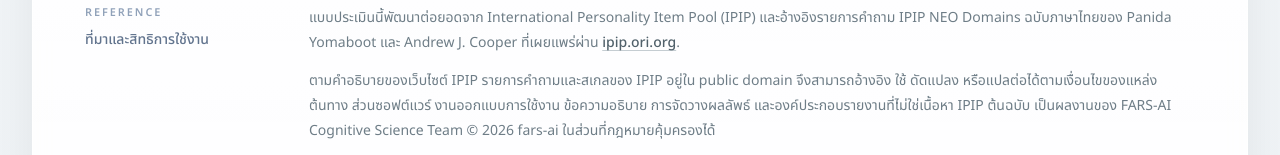
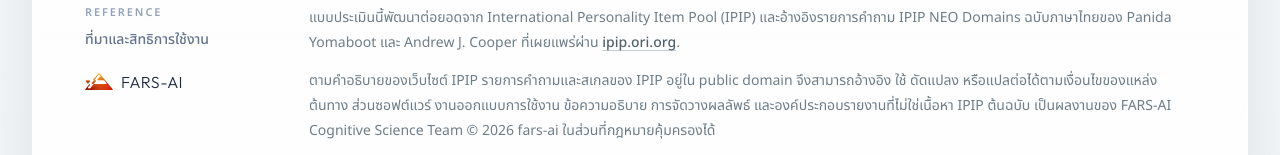
Before and after one commit to f4legs/ocean5-th, a Next.js app: page / in a window 1280 px wide. Shown: the part 1007-1162 px from the top of the page. Built offline with nearby package versions, Linux system fonts and the light colour scheme.

Commit message:
UI: add fars-ai logo

```diff
--- a/app/layout.tsx
+++ b/app/layout.tsx
@@ -1,5 +1,5 @@
 import type { Metadata } from 'next'
-import { Noto_Sans_Thai, Noto_Serif_Thai } from 'next/font/google'
+import { Noto_Sans_Thai, Noto_Serif_Thai, Outfit } from 'next/font/google'
 import StorageBootstrap from '@/components/storage-bootstrap'
 import './globals.css'
 
@@ -7,6 +7,12 @@
   subsets: ['thai', 'latin'],
   weight: ['300', '400', '500', '600', '700'],
   variable: '--font-body',
+})
+
+const brandFont = Outfit({
+  subsets: ['latin'],
+  weight: ['300'],
+  variable: '--font-brand',
 })
 
 const displayFont = Noto_Serif_Thai({
@@ -53,7 +59,7 @@
   children: React.ReactNode
 }>) {
   return (
-    <html lang="th" className={`${bodyFont.variable} ${displayFont.variable}`} data-scroll-behavior="smooth">
+    <html lang="th" className={`${bodyFont.variable} ${displayFont.variable} ${brandFont.variable}`} data-scroll-behavior="smooth">
       <body className="font-[family-name:var(--font-body)] antialiased text-slate-800 min-h-screen">
         <StorageBootstrap />
         <a
@@ -63,6 +69,7 @@
           ข้ามไปยังเนื้อหาหลัก
         </a>
         {children}
+
       </body>
     </html>
   )
--- a/components/reference-note.tsx
+++ b/components/reference-note.tsx
@@ -1,16 +1,19 @@
+import Image from "next/image";
+
 interface ReferenceNoteProps {
-  compact?: boolean
-  className?: string
+  compact?: boolean;
+  className?: string;
 }
 
 export default function ReferenceNote({
   compact = false,
-  className = '',
+  className = "",
 }: ReferenceNoteProps) {
   if (compact) {
     return (
       <p className={`body-faint text-xs leading-[1.6] ${className}`.trim()}>
-        แบบประเมินนี้อ้างอิง IPIP และฉบับภาษาไทยของ Panida Yomaboot กับ Andrew J. Cooper จาก{' '}
+        แบบประเมินนี้อ้างอิง IPIP และฉบับภาษาไทยของ Panida Yomaboot กับ Andrew
+        J. Cooper จาก{" "}
         <a
           href="https://ipip.ori.org/Thai50-itemNEO-PI-R-Domains.htm"
           target="_blank"
@@ -19,10 +22,11 @@
         >
           ipip.ori.org
         </a>
-        . เนื้อหา IPIP อยู่ใน public domain ตามแหล่งต้นทาง ส่วนซอฟต์แวร์ หน้าตา คำอธิบาย และรายงานของแอปนี้เป็นผลงานของ FARS-AI Cognitive Science Team © 2026 fars-ai
-        เฉพาะในส่วนที่กฎหมายคุ้มครองได้
+        . เนื้อหา IPIP อยู่ใน public domain ตามแหล่งต้นทาง ส่วนซอฟต์แวร์ หน้าตา
+        คำอธิบาย และรายงานของแอปนี้เป็นผลงานของ FARS-AI Cognitive Science Team ©
+        2026 fars-ai เฉพาะในส่วนที่กฎหมายคุ้มครองได้
       </p>
-    )
+    );
   }
 
   return (
@@ -32,13 +36,28 @@
           <p className="text-[0.68rem] font-semibold uppercase tracking-[0.18em] text-slate-400">
             Reference
           </p>
-          <p className="mt-2 text-sm font-medium text-slate-500">ที่มาและสิทธิการใช้งาน</p>
+          <p className="mt-2 text-sm font-medium text-slate-500">
+            ที่มาและสิทธิการใช้งาน
+          </p>
+
+          <a
+            href="https://fars-ai.tech/"
+            target="_blank"
+            rel="noreferrer"
+            className="mt-5 flex items-center gap-2"
+          >
+            <Image src="/logo_nobg.svg" alt="FARS-AI logo" width={28} height={28} />
+            <span className="font-[family-name:var(--font-brand)] font-light tracking-wide text-slate-800">
+              FARS-AI
+            </span>
+          </a>
         </div>
 
         <div className="mt-4 space-y-3 sm:mt-0">
           <p className="body-faint text-sm leading-[1.8]">
-            แบบประเมินนี้พัฒนาต่อยอดจาก International Personality Item Pool (IPIP) และอ้างอิงรายการคำถาม
-            IPIP NEO Domains ฉบับภาษาไทยของ Panida Yomaboot และ Andrew J. Cooper ที่เผยแพร่ผ่าน{' '}
+            แบบประเมินนี้พัฒนาต่อยอดจาก International Personality Item Pool
+            (IPIP) และอ้างอิงรายการคำถาม IPIP NEO Domains ฉบับภาษาไทยของ Panida
+            Yomaboot และ Andrew J. Cooper ที่เผยแพร่ผ่าน{" "}
             <a
               href="https://ipip.ori.org/Thai50-itemNEO-PI-R-Domains.htm"
               target="_blank"
@@ -51,18 +70,22 @@
           </p>
 
           <p className="body-faint text-sm leading-[1.8]">
-            ตามคำอธิบายของเว็บไซต์ IPIP รายการคำถามและสเกลของ IPIP อยู่ใน public domain จึงสามารถอ้างอิง
-            ใช้ ดัดแปลง หรือแปลต่อได้ตามเงื่อนไขของแหล่งต้นทาง ส่วนซอฟต์แวร์ งานออกแบบการใช้งาน
-            ข้อความอธิบาย การจัดวางผลลัพธ์ และองค์ประกอบรายงานที่ไม่ใช่เนื้อหา IPIP ต้นฉบับ เป็นผลงานของ
-            FARS-AI Cognitive Science Team © 2026 fars-ai ในส่วนที่กฎหมายคุ้มครองได้
+            ตามคำอธิบายของเว็บไซต์ IPIP รายการคำถามและสเกลของ IPIP อยู่ใน public
+            domain จึงสามารถอ้างอิง ใช้ ดัดแปลง
+            หรือแปลต่อได้ตามเงื่อนไขของแหล่งต้นทาง ส่วนซอฟต์แวร์
+            งานออกแบบการใช้งาน ข้อความอธิบาย การจัดวางผลลัพธ์
+            และองค์ประกอบรายงานที่ไม่ใช่เนื้อหา IPIP ต้นฉบับ เป็นผลงานของ
+            FARS-AI Cognitive Science Team © 2026 fars-ai
+            ในส่วนที่กฎหมายคุ้มครองได้
           </p>
 
           <p className="text-xs leading-[1.75] text-slate-400">
-            หมายเหตุ: เวอร์ชันในแอปนี้เป็น implementation ของ fars-ai และมีการปรับข้อความบางข้อเพื่อให้เหมาะกับบริบทการใช้งาน
+            หมายเหตุ: เวอร์ชันในแอปนี้เป็น implementation ของ fars-ai
+            และมีการปรับข้อความบางข้อเพื่อให้เหมาะกับบริบทการใช้งาน
             จึงไม่ใช่หน้าเว็บทางการของ IPIP หรือ Oregon Research Institute
           </p>
         </div>
       </div>
     </section>
-  )
+  );
 }
```
Also changed, not shown: public/logo.svg (added), public/logo_nobg.svg (added).
